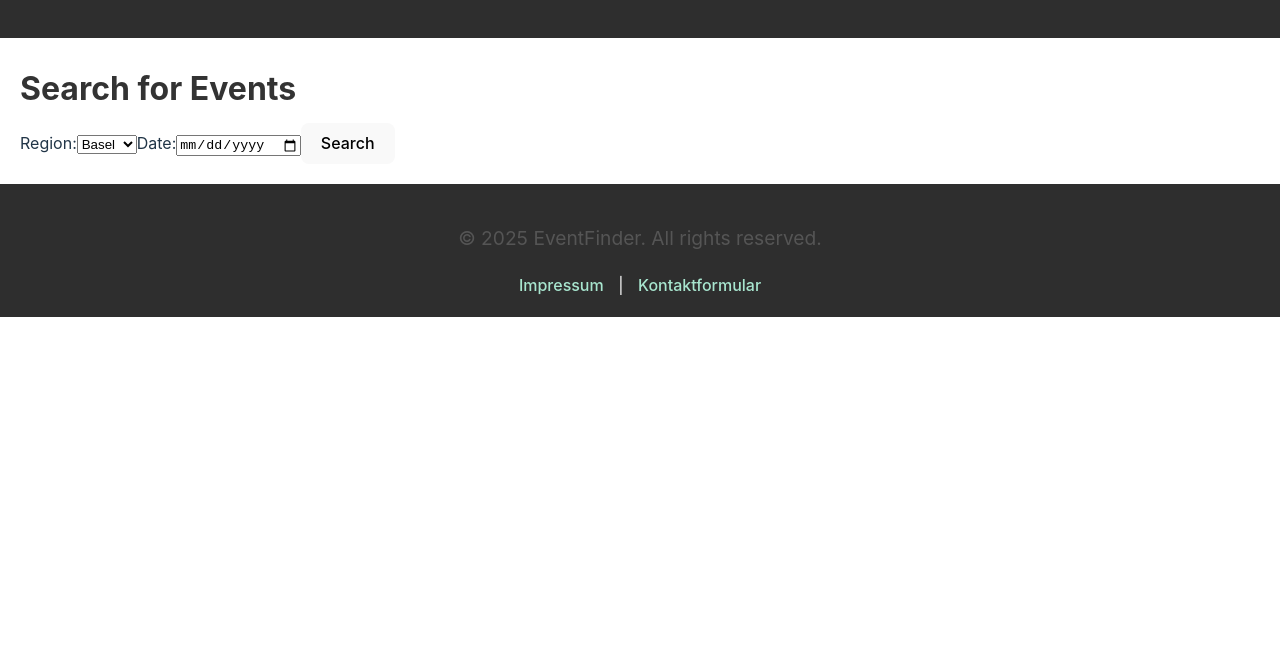
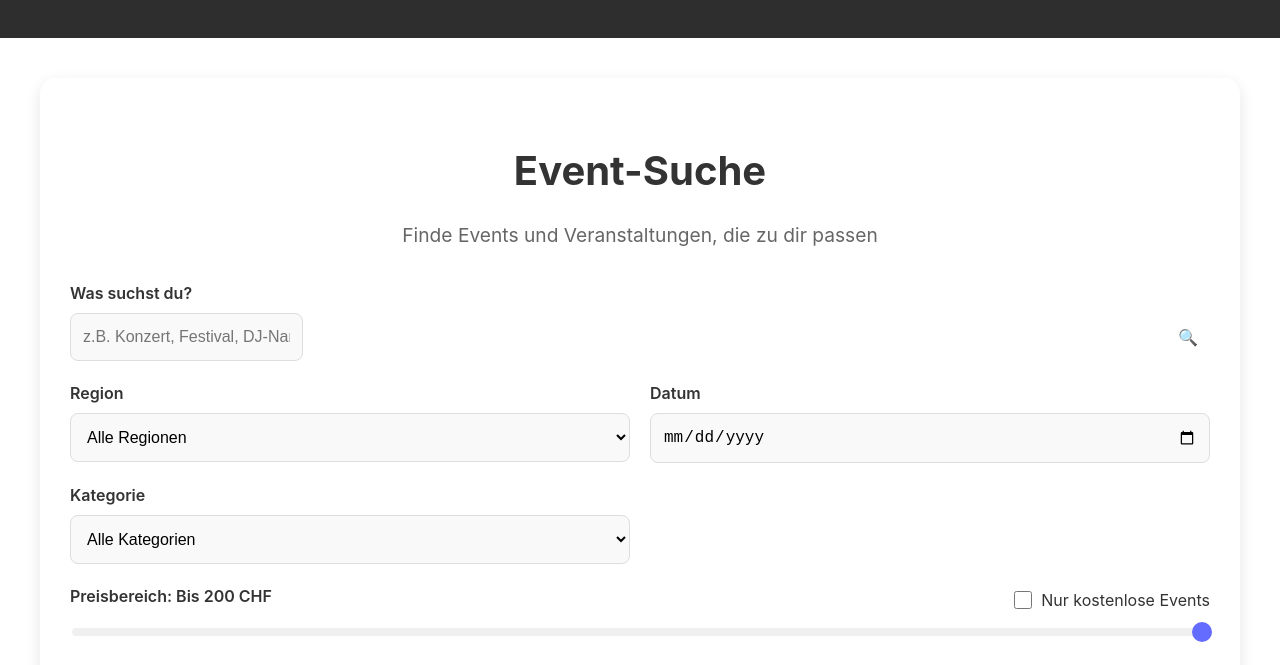
Before and after one commit to BastiBuilds/eventsite, a React (Vite) app: page /search in a window 1280 px wide. Shown: the part 287-952 px from the top of the page. Before the commit the page ends 800 px from the top, so only its background shows below. Built offline with nearby package versions, Linux system fonts and the light colour scheme.

Commit message:
styled to whole search page for good ui experience

```diff
--- a/src/pages/SearchPage.jsx
+++ b/src/pages/SearchPage.jsx
@@ -1,23 +1,178 @@
-import "react";
+import { useState } from "react";
+import "./styles/SearchPage.css";
 
 const SearchPage = () => {
+    const [searchParams, setSearchParams] = useState({
+        region: "",
+        date: "",
+        category: "",
+        keyword: "",
+        priceRange: [0, 200],
+        showFreeOnly: false
+    });
+
+    const handleInputChange = (e) => {
+        const { name, value, type, checked } = e.target;
+        setSearchParams(prev => ({
+            ...prev,
+            [name]: type === "checkbox" ? checked : value
+        }));
+    };
+
+    const handlePriceRangeChange = (e) => {
+        setSearchParams(prev => ({
+            ...prev,
+            priceRange: [prev.priceRange[0], parseInt(e.target.value)]
+        }));
+    };
+
+    const handleFreeOnlyChange = (e) => {
+        const { checked } = e.target;
+        setSearchParams(prev => ({
+            ...prev,
+            showFreeOnly: checked,
+            priceRange: checked ? [0, 0] : [0, 200]
+        }));
+    };
+
+    const handleSubmit = (e) => {
+        e.preventDefault();
+        // Hier würde die eigentliche Suche implementiert werden
+        console.log("Searching with:", searchParams);
+        // Idealerweise würde hier eine API-Anfrage oder ähnliches erfolgen
+    };
+
+    const handleReset = () => {
+        setSearchParams({
+            region: "",
+            date: "",
+            category: "",
+            keyword: "",
+            priceRange: [0, 200],
+            showFreeOnly: false
+        });
+    };
+
     return (
         <div className="search-page">
-            <h2>Search for Events</h2>
-            <div className="filters">
-                <label>
-                    Region:
-                    <select>
-                        <option>Basel</option>
-                        <option>Zürich</option>
-                        <option>Bern</option>
-                    </select>
-                </label>
-                <label>
-                    Date:
-                    <input type="date" />
-                </label>
-                <button>Search</button>
+            <div className="search-container">
+                <h2>Event-Suche</h2>
+                <p className="search-intro">Finde Events und Veranstaltungen, die zu dir passen</p>
+
+                <form onSubmit={handleSubmit}>
+                    <div className="search-grid">
+                        {/* Keyword-Suche */}
+                        <div className="search-field full-width">
+                            <label htmlFor="keyword">Was suchst du?</label>
+                            <div className="search-input-wrapper">
+                                <input
+                                    type="text"
+                                    id="keyword"
+                                    name="keyword"
+                                    value={searchParams.keyword}
+                                    onChange={handleInputChange}
+                                    placeholder="z.B. Konzert, Festival, DJ-Name..."
+                                />
+                                <span className="search-icon">🔍</span>
+                            </div>
+                        </div>
+
+                        {/* Region */}
+                        <div className="search-field">
+                            <label htmlFor="region">Region</label>
+                            <select
+                                id="region"
+                                name="region"
+                                value={searchParams.region}
+                                onChange={handleInputChange}
+                            >
+                                <option value="">Alle Regionen</option>
+                                <option value="Basel">Basel</option>
+                                <option value="Zürich">Zürich</option>
+                                <option value="Bern">Bern</option>
+                                <option value="Luzern">Luzern</option>
+                                <option value="Genf">Genf</option>
+                                <option value="Lausanne">Lausanne</option>
+                            </select>
+                        </div>
+
+                        {/* Datum */}
+                        <div className="search-field">
+                            <label htmlFor="date">Datum</label>
+                            <input
+                                type="date"
+                                id="date"
+                                name="date"
+                                value={searchParams.date}
+                                onChange={handleInputChange}
+                            />
+                        </div>
+
+                        {/* Kategorie */}
+                        <div className="search-field">
+                            <label htmlFor="category">Kategorie</label>
+                            <select
+                                id="category"
+                                name="category"
+                                value={searchParams.category}
+                                onChange={handleInputChange}
+                            >
+                                <option value="">Alle Kategorien</option>
+                                <option value="konzert">Konzert</option>
+                                <option value="festival">Festival</option>
+                                <option value="club">Club & Partys</option>
+                                <option value="kunst">Kunst & Ausstellungen</option>
+                                <option value="theater">Theater & Bühne</option>
+                                <option value="sport">Sport</option>
+                                <option value="kulinarisch">Kulinarisches</option>
+                            </select>
+                        </div>
+
+                        {/* Preisbereich */}
+                        <div className="search-field price-field">
+                            <div className="price-header">
+                                <label htmlFor="price-range">Preisbereich: {searchParams.showFreeOnly ? "Nur kostenlos" : `Bis ${searchParams.priceRange[1]} CHF`}</label>
+                                <div className="checkbox-wrapper">
+                                    <input
+                                        type="checkbox"
+                                        id="free-only"
+                                        name="showFreeOnly"
+                                        checked={searchParams.showFreeOnly}
+                                        onChange={handleFreeOnlyChange}
+                                    />
+                                    <label htmlFor="free-only">Nur kostenlose Events</label>
+                                </div>
+                            </div>
+
+                            <input
+                                type="range"
+                                id="price-range"
+                                min="0"
+                                max="200"
+                                value={searchParams.priceRange[1]}
+                                onChange={handlePriceRangeChange}
+                                disabled={searchParams.showFreeOnly}
+                            />
+                        </div>
+                    </div>
+
+                    <div className="button-group">
+                        <button type="submit" className="search-button">Suchen</button>
+                        <button type="button" className="reset-button" onClick={handleReset}>Zurücksetzen</button>
+                    </div>
+                </form>
+
+                {/* Optionaler Bereich für "Häufige Suchen" oder "Empfohlene Events" */}
+                <div className="popular-searches">
+                    <h3>Beliebte Suchbegriffe</h3>
+                    <div className="search-tags">
+                        <span className="search-tag">Konzerte dieses Wochenende</span>
+                        <span className="search-tag">Clubs in Zürich</span>
+                        <span className="search-tag">Festivals Sommer 2025</span>
+                        <span className="search-tag">Kostenlose Events</span>
+                        <span className="search-tag">Open Air</span>
+                    </div>
+                </div>
             </div>
         </div>
     );
```
